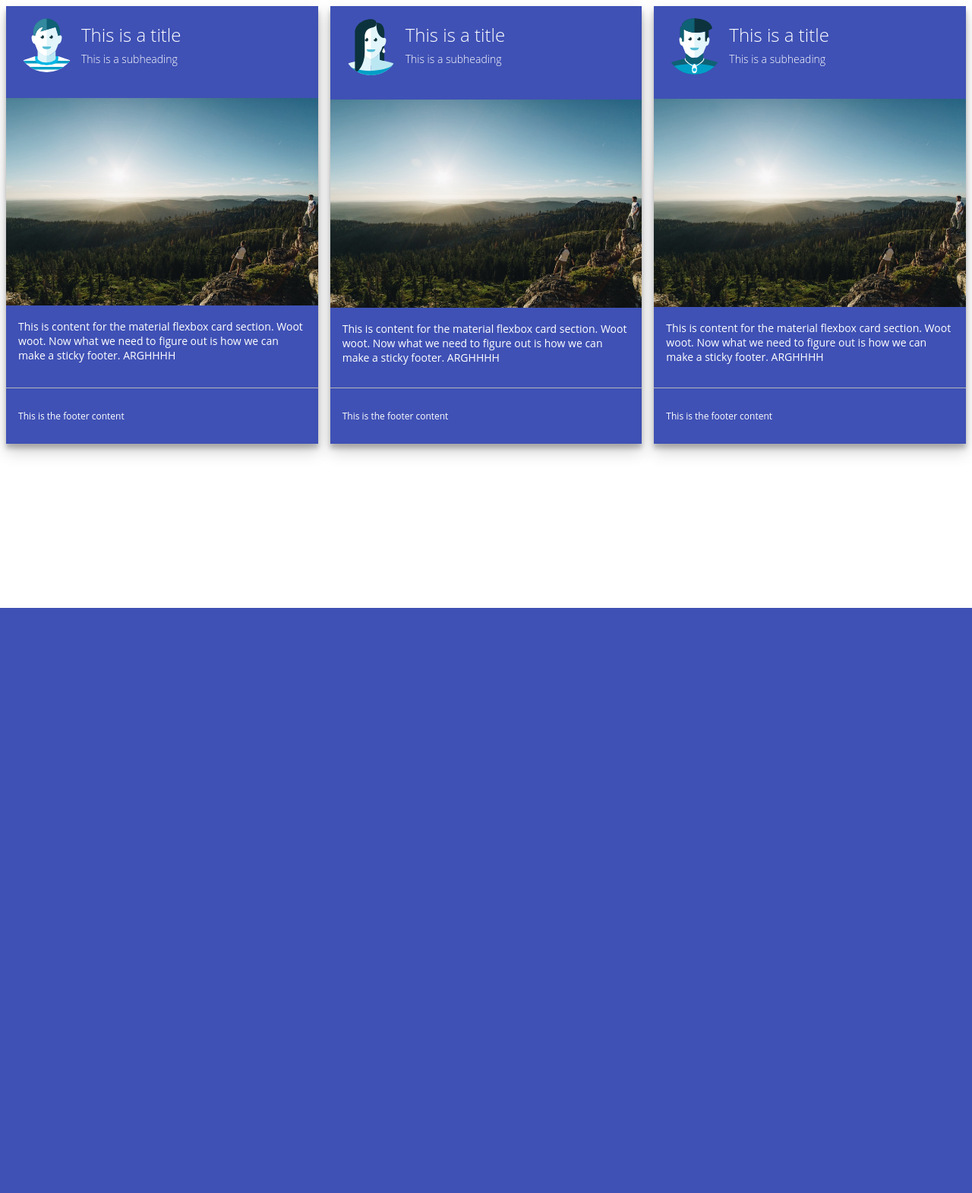
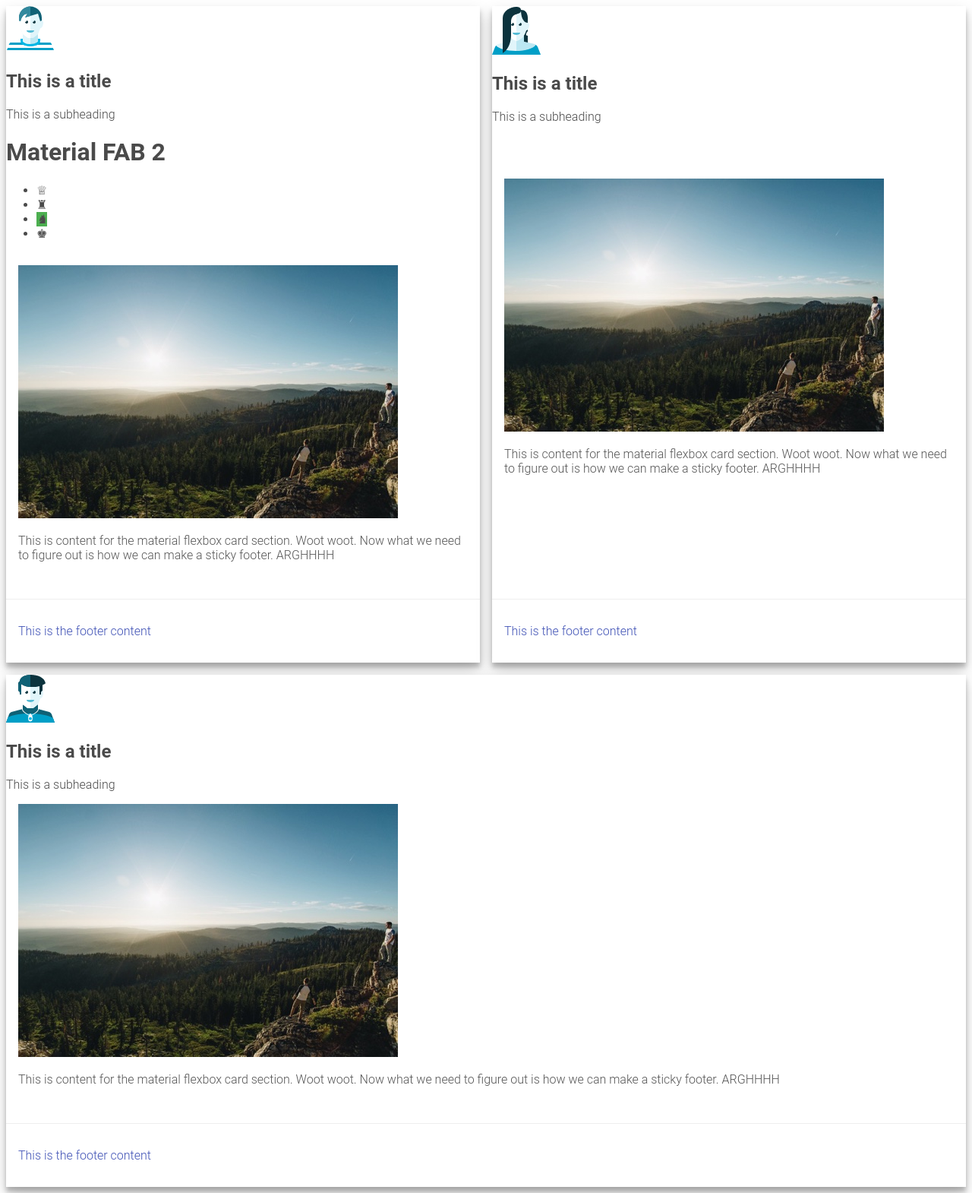
Before and after one commit to ayezee33/flex-cards, a PHP site: page /index.html in a window 1280 px wide. Shown: the whole page at 76% size. Before the commit the page ends 800 px from the top, so only its background shows below. Run offline with PHP 8.4, Linux system fonts and the light colour scheme; some libraries are stand-ins or nearby versions.

Commit message:
Complete idea change

```diff
--- a/assets/map-card.php
+++ b/assets/map-card.php
@@ -1,9 +1,4 @@
 <div class="flex-card green">
-    <div class="heading">
-        <img src="images/man-2.svg">
-            <h2>This is a title</h2>
-                <span>This is a subheading</span>
-    </div><!--End of Heading-->
 
     <div class="content">
         <iframe src="https://www.google.com/maps/embed?pb=!1m18!1m12!1m3!1d2795.353230494899!2d-122.681325!3d45.5230969!2m3!1f0!2f0!3f0!3m2!1i1024!2i768!4f13.1!3m3!1m2!1s0x54950a03cc3f566f%3A0x61f99f9049c4a010!2sPowell&#39;s+Books!5e0!3m2!1sen!2sus!4v1436662178806" width="100%" height="250" frameborder="0" style="border:0" allowfullscreen></iframe>
--- a/assets/to-do-card.php
+++ b/assets/to-do-card.php
@@ -1,9 +1,4 @@
 <div class="flex-card cyan">
-    <div class="heading">
-        <img src="images/woman.svg">
-            <h2>This is a title</h2>
-                <span>This is a subheading</span>
-    </div><!--End of Heading-->
 
     <div class="content">
         <p>Tuesday March 15th To Do List</p>
--- a/assets/video-card.php
+++ b/assets/video-card.php
@@ -1,10 +1,4 @@
 <div class="flex-card slate">
-    <div class="heading">
-        <img src="images/surfer.svg">
-            <h2>This is a title</h2>
-                <span>This is a subheading</span>
-    </div><!--End of Heading-->
-
     <div class="content">
         <iframe src="https://player.vimeo.com/video/41011190?color=ff9933&byline=0" width="100%" height="250" frameborder="0" webkitallowfullscreen mozallowfullscreen allowfullscreen></iframe>
     </div><!--End of Content-->
--- /dev/null
+++ b/gulpfile.js
@@ -0,0 +1,5 @@
+var gulp = require('gulp');
+
+gulp.task('default', function() {
+  // place code for your default task here
+});
--- a/index.html
+++ b/index.html
@@ -12,6 +12,8 @@
 
         <link rel="stylesheet" href="css/normalize.css">
         <link rel="stylesheet" href="stylesheets/app.css">
+        <link rel="stylesheet" href="stylesheets/fab.css">
+        <script src="js/fab.js"></script>
         <script src="js/vendor/modernizr-2.8.3.min.js"></script>
     </head>
     <body>
@@ -21,6 +23,30 @@
                     <img src="images/man.svg">
                         <h2>This is a title</h2>
                             <span>This is a subheading</span>
+
+
+
+
+<h1>Material FAB 2</h1>
+<div class="fixed-action-btn">
+  <a id="btn-main" class="btn-primary btn-floating btn-large red" data-active-text="✌" data-text="☟"></a>
+  <ul>
+    <li>
+      <a class="btn-secondary btn-floating red">♕</a>
+    </li>
+    <li>
+      <a class="btn-secondary btn-floating yellow">♜</a>
+    </li>
+    <li>
+      <a class="btn-secondary btn-floating green"><i>♞</i></a>
+    </li>
+    <li>
+      <a class="btn-secondary btn-floating blue">♚</a>
+    </li>
+  </ul>
+</div>
+
+
                 </div><!--End of Heading-->
 
                 <div class="content">
--- a/stylesheets/app.css
+++ b/stylesheets/app.css
@@ -1,7 +1,9 @@
 /*=======GLOBALS======*/
 body {
-  font-size: 14px;
-  font-family: 'Open Sans', sans-serif; }
+  font-size: 16px;
+  font-family: 'Roboto', sans-serif;
+  font-weight: 300;
+  color: #4a4a4a; }
 
 .slate {
   background: #607D8B !important; }
@@ -54,10 +56,9 @@
   flex: 1;
   flex-grow: 1;
   flex-shrink: 0;
-  flex-basis: 300px;
   display: flex;
   flex-wrap: wrap;
-  background: #3F51B5;
+  background: #ffffff;
   margin: .5rem;
   -webkit-transition: all 250ms;
   -moz-transition: all 250ms;
@@ -65,39 +66,25 @@
   box-shadow: 0 10px 20px rgba(0, 0, 0, 0.19), 0 6px 6px rgba(0, 0, 0, 0.23); }
   .flex-card div {
     flex: 100%; }
-  .flex-card .heading {
-    padding: 1rem; }
-    .flex-card .heading img {
-      width: 75px;
-      float: left;
-      margin-right: .5rem;
-      border-radius: 50%;
-      /*Need to make this a mixin*/ }
-    .flex-card .heading h2 {
-      color: #ffffff;
-      line-height: .25rem;
-      font-size: 1.5rem;
-      font-weight: 300; }
-    .flex-card .heading span {
-      color: #ffffff;
-      font-size: 1.25;
-      font-weight: 300; }
+  .flex-card .hero {
+    position: relative;
+    color: #ffffff;
+    height: 200px;
+    background: linear-gradient(rgba(0, 0, 0, 0.5), rgba(0, 0, 0, 0.5)), url(../images/nice.jpg) no-repeat;
+    background-size: cover; }
+    .flex-card .hero h3 {
+      position: absolute;
+      bottom: 0;
+      left: 0;
+      padding: 0 1rem; }
   .flex-card .content {
-    padding: 1rem 0;
-    color: #ffffff; }
-    .flex-card .content .featured-img {
-      width: 100%; }
-    .flex-card .content ul {
-      list-style-image: url("images/square.svg"); }
-    .flex-card .content li {
-      padding-left: .5rem; }
-    .flex-card .content p {
-      padding: 0 1rem; }
+    color: #555;
+    padding: 1rem 1rem  2rem 1rem; }
   .flex-card .footer {
-    color: #ffffff;
+    color: #3F51B5;
     padding: 1rem;
-    border-top: solid 1px #B6B6B6;
+    border-top: 1px solid #eee;
     align-self: flex-end;
-    font-size: .75rem; }
+    font-size: 1rem; }
 
 /*# sourceMappingURL=app.css.map */
--- a/stylesheets/app.scss
+++ b/stylesheets/app.scss
@@ -7,13 +7,14 @@
 $slate:#607D8B;
 $green:#4CAF50;
 $gray:#eee;
-$divider-gray:#B6B6B6;
 $white:#ffffff;
-$black:#444;
+$dark-gray:#555;
 
 body {
-	font-size:14px;
-	font-family:'Open Sans', sans-serif;
+	font-size:16px;
+	font-family:'Roboto', sans-serif;
+	font-weight:300;
+	color:#4a4a4a;
 }
 .slate {
 	background:$slate!important;
@@ -73,10 +74,9 @@
  	flex:1;
 	flex-grow:1;
 	flex-shrink:0;
-	flex-basis:300px;
 	display:flex;
 	flex-wrap:wrap;
-	background:$primary;
+	background:$white;
 	margin:.5rem;
 	-webkit-transition:all 250ms;
 	-moz-transition:all 250ms;
@@ -85,56 +85,36 @@
 
 	div {
 		flex: 100%;
+
 	}
+	.hero {
+		position:relative;
+		color:$white;
+		height:200px;
+		background:linear-gradient(
+      rgba(0, 0, 0, 0.5),
+      rgba(0, 0, 0, 0.5)
+    ), url(../images/nice.jpg) no-repeat;
+    background-size:cover;
 
-	.heading {
-		padding:1rem;
-
-		img {
-			width:75px;
-			float:left;
-			margin-right:.5rem;
-			border-radius:50%;/*Need to make this a mixin*/
-		}
-		h2 {
-	 	color:$white;
-	 	line-height:.25rem;
-	 	font-size:1.5rem;
-	 	font-weight:300;
-
-		}
-		span {
-			color:$white;
-			font-size:1.25;
-			font-weight:300;
+		h3 {
+			position: absolute;
+    	bottom: 0;
+    	left: 0;
+    	padding:0 1rem;
 		}
 	}
 
 	.content {
-		padding:1rem 0;
-		color:$white;
-
-		.featured-img {
-			width:100%;
+		color:$dark-gray;
+		padding:1rem 1rem  2rem 1rem;
 		}
 
-		ul {
-			list-style-image:url('images/square.svg');
-		}
-		li {
-			padding-left:.5rem;
-		}
-
-		p{
-			padding:0 1rem;
-		}
-	}
-
 	.footer {
-		color:$white;
+		color:$primary;
 		padding:1rem;
-		border-top:solid 1px $divider-gray;
+		border-top:1px solid $gray;
 		align-self:flex-end;
-		font-size:.75rem;
+		font-size:1rem;
 	}
 }
```
Also changed, not shown: assets/image-card.php (+2 -8 lines), index.php (+60 -14 lines), images/nice.jpg (added), images/sunrise.jpg, 1 other file.
